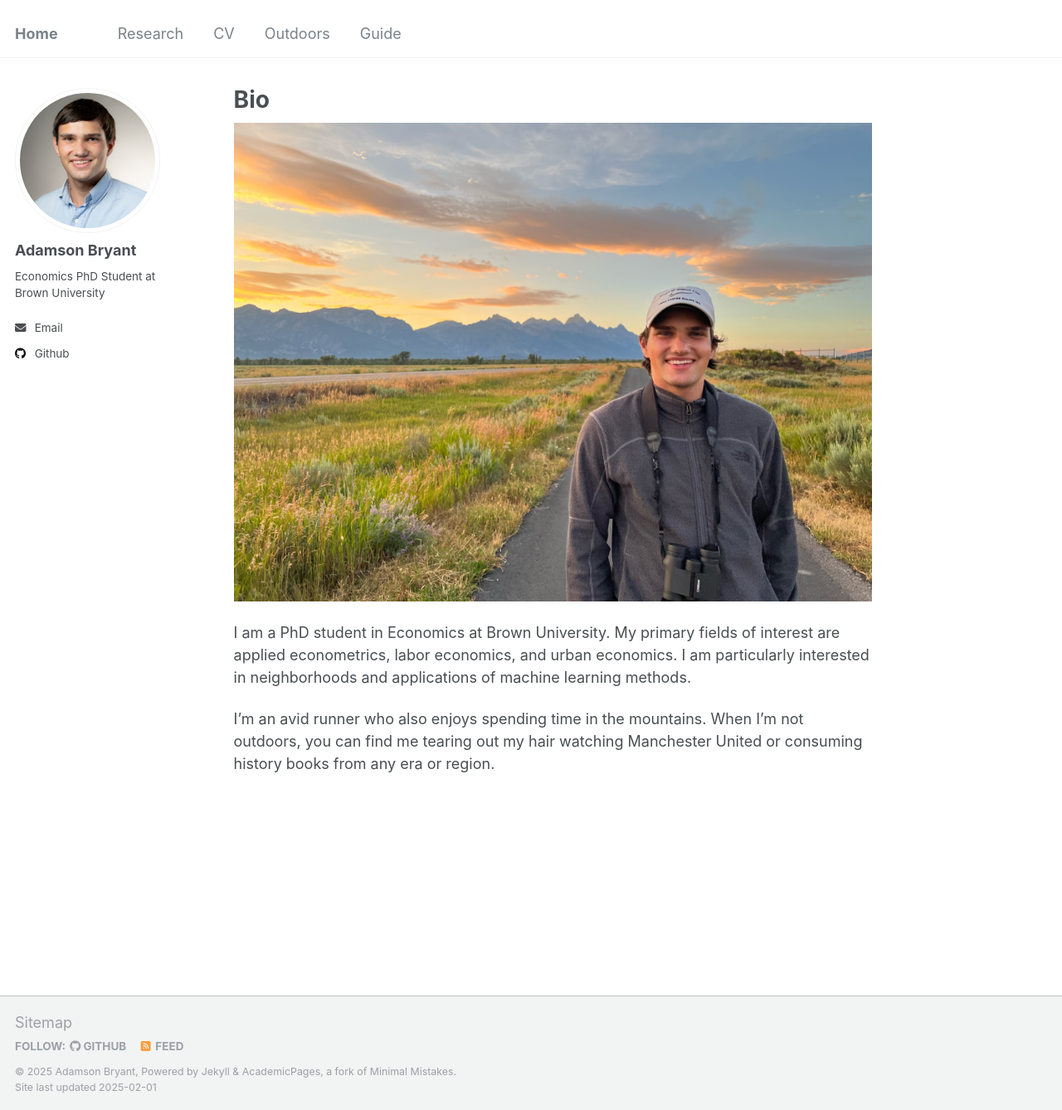
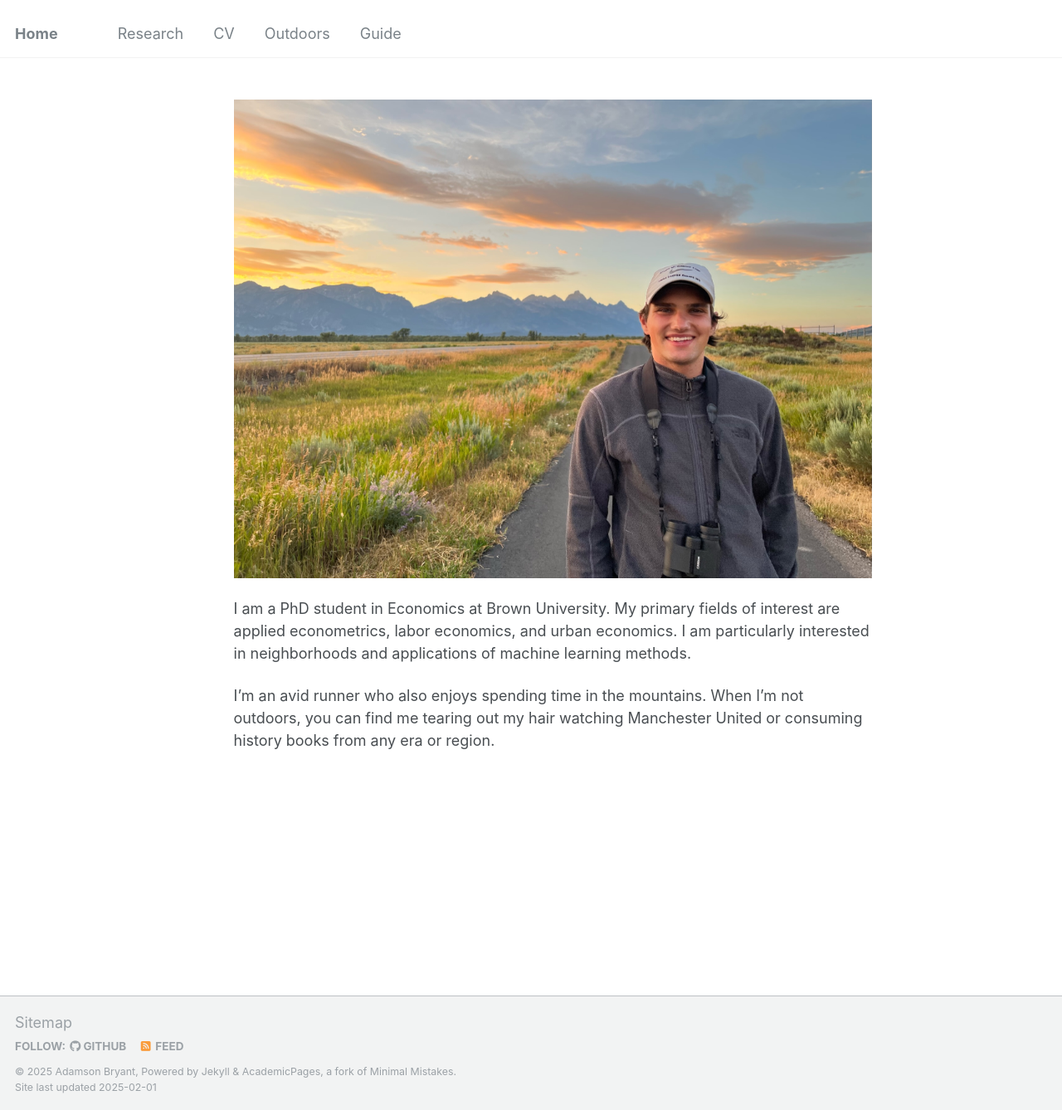
Before and after one commit to AdamsonBryant/adamsonbryant.github.io, a Jekyll site: the page built from _pages/about.md, in a window 1280 px wide and 1338 px high. Shown: the whole window at 83% size. Built offline with Jekyll 4.4.1, drawn with Linux system fonts in a browser that asks for light colours.

```diff
--- a/_pages/about.md
+++ b/_pages/about.md
@@ -1,7 +1,7 @@
 ---
 permalink: /
-title: "Bio"
-author_profile: true
+title: ""
+author_profile: false
 redirect_from:
   - /about/
   - /about.html
```
